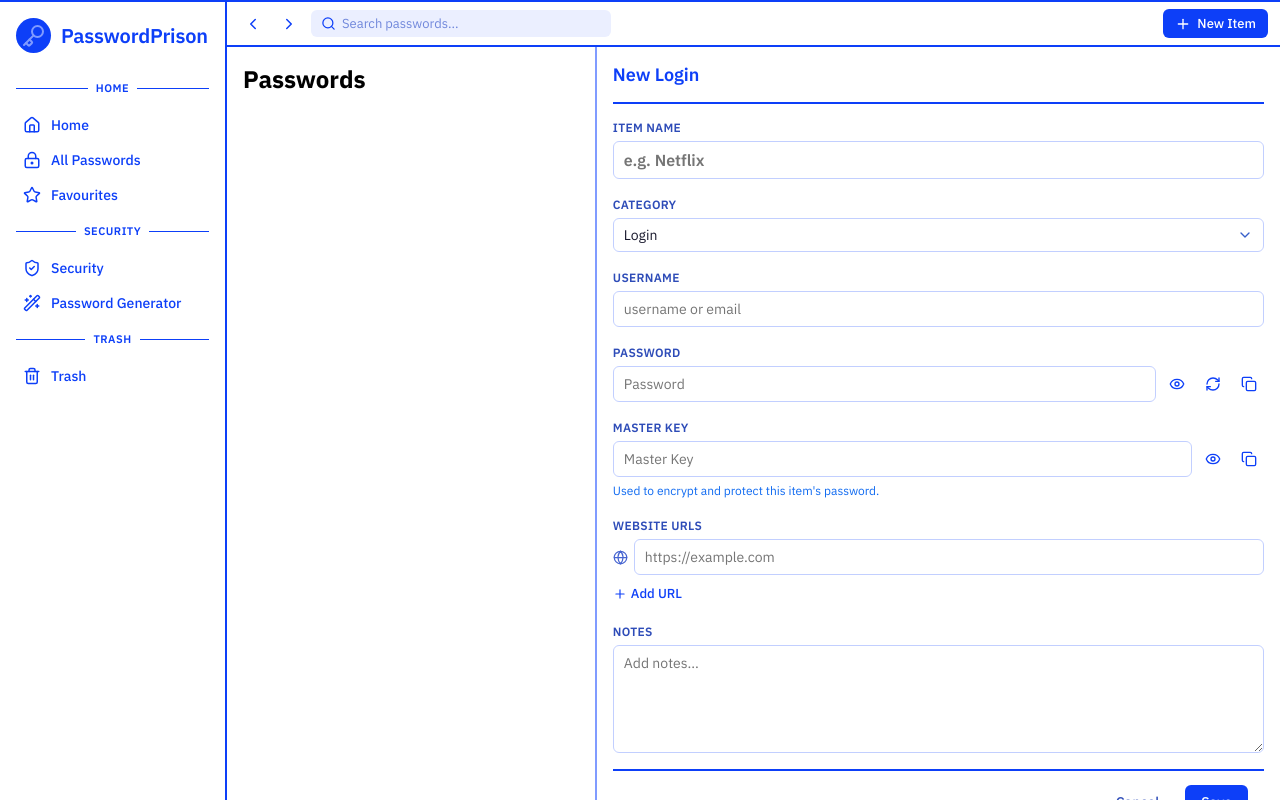
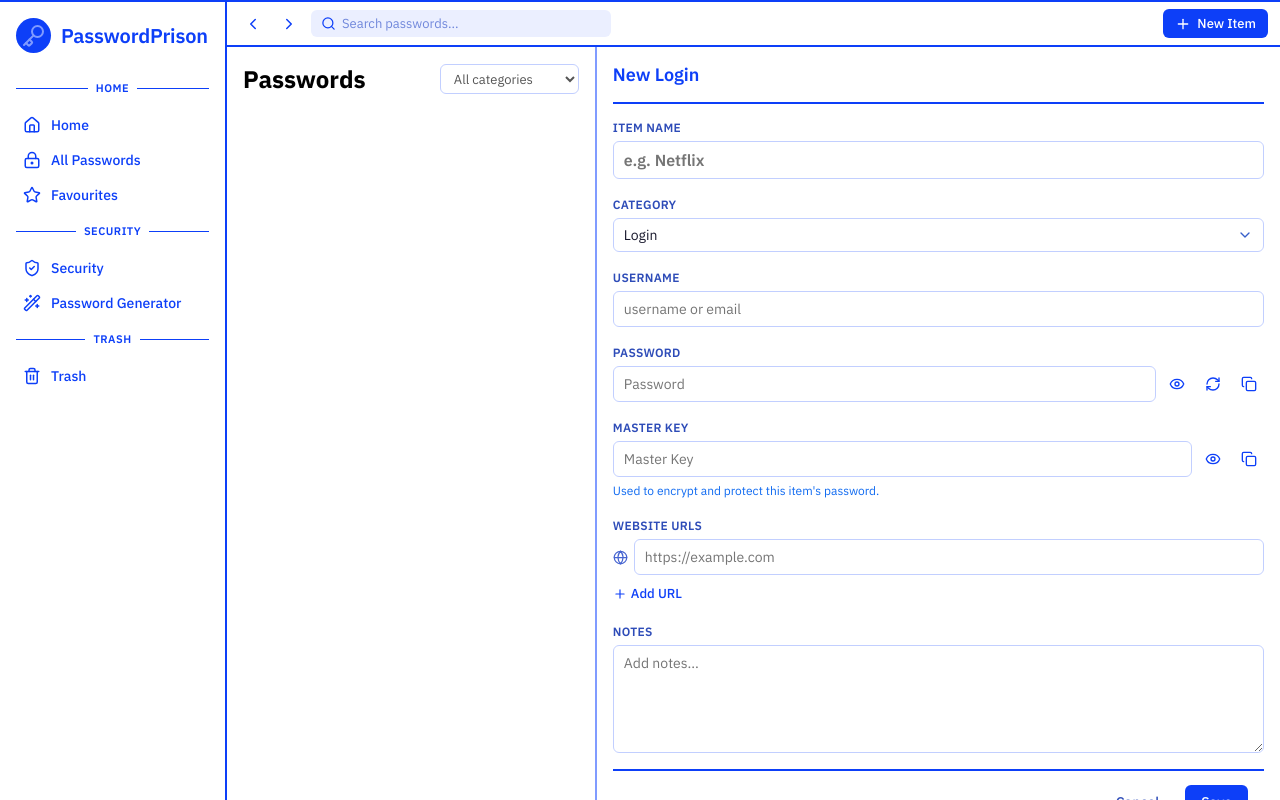
Before and after one commit to johnathantam/PasswordPrison, a React (Vite) app: page / in a window 1280 px wide. Built offline with nearby package versions, Linux system fonts and the light colour scheme.

Commit message:
Added category filtering

```diff
--- a/src/components/ItemsPage/ItemsPage.css
+++ b/src/components/ItemsPage/ItemsPage.css
@@ -40,6 +40,7 @@
     color: hsl(227, 94%, 51%);
     flex-shrink: 0;
 }
+
 .header-nav-btn:hover {
     background-color: hsl(227, 100%, 90%);
 }
@@ -68,6 +69,7 @@
     color: hsl(227, 94%, 51%);
     width: 100%;
 }
+
 .header-search-input::placeholder {
     color: hsl(227, 60%, 65%);
 }
@@ -86,6 +88,7 @@
     cursor: pointer;
     flex-shrink: 0;
 }
+
 .header-new-item-btn:hover {
     background-color: hsl(227, 94%, 42%);
 }
@@ -114,3 +117,39 @@
 .all-items-page-resize-handle:hover {
     background: hsl(227, 94%, 51%);
 }
+
+/* Item Listings Header */
+
+.item-listings-header {
+    display: flex;
+    align-items: center;
+    justify-content: space-between;
+    gap: 12px;
+    margin-bottom: 12px;
+}
+
+.item-listings-header h2 {
+    margin: 0;
+}
+
+/* Category Filter */
+
+.item-category-filter {
+    height: 30px;
+    padding: 0 28px 0 9px;
+    border: 1px solid hsl(227, 100%, 88%);
+    border-radius: 6px;
+    background-color: white;
+    color: #555;
+    font-size: 13px;
+    cursor: pointer;
+    outline: none;
+}
+
+.item-category-filter:hover {
+    border-color: hsl(227, 100%, 78%);
+}
+
+.item-category-filter:focus {
+    border-color: hsl(227, 94%, 51%);
+}
--- a/src/components/ItemsPage/ItemsPage.tsx
+++ b/src/components/ItemsPage/ItemsPage.tsx
@@ -10,6 +10,7 @@ import { invoke } from "@tauri-apps/api/core";
 import { VaultItem } from "../../types/vaultItem";
 import { ItemView } from "./ItemView/ItemView";
 import "./ItemsPage.css";
+import { VaultItemCategory } from "../../enums/vaultItemCategory";
 
 enum ActiveActionItemView {
     NewItemView,
@@ -24,17 +25,21 @@ function ItemsPage() {
     const [activeActionItemView, setActiveActionItemView] = useState<ActiveActionItemView>(ActiveActionItemView.NewItemView);
 
     const [searchItemsQuery, setSearchItemsQuery] = useState("");
+    const [selectedCategory, setSelectedCategory] = useState<VaultItemCategory | "all">("all");
     const searchedItems: EncryptedVaultItem[] = vaultItems.filter((item) => {
         const query = searchItemsQuery.trim().toLowerCase();
-        if (!query) {
-            return true;
-        }
 
-        return (
+        const matchesSearch =
+            !query ||
             item.name.toLowerCase().includes(query) ||
             item.username.toLowerCase().includes(query) ||
-            item.urls.some((url) => url.toLowerCase().includes(query))
-        );
+            item.urls.some((url) => url.toLowerCase().includes(query));
+
+        const matchesCategory =
+            selectedCategory === "all" ||
+            item.category === selectedCategory;
+
+        return matchesSearch && matchesCategory;
     });
 
     const switchActiveActionItemView = (newActiveActionItemView: ActiveActionItemView) => {
@@ -175,7 +180,27 @@ function ItemsPage() {
                 <Group orientation="horizontal">
                     <Panel defaultSize={35} minSize={20}>
                         <div className="all-items-page-panel">
-                            <h2>Passwords</h2>
+                            <div className="item-listings-header">
+                                <h2>Passwords</h2>
+
+                                <select
+                                    className="item-category-filter"
+                                    value={selectedCategory}
+                                    onChange={(e) =>
+                                        setSelectedCategory(
+                                            e.target.value as VaultItemCategory | "all"
+                                        )
+                                    }
+                                >
+                                    <option value="all">All categories</option>
+
+                                    {Object.values(VaultItemCategory).map((category) => (
+                                        <option key={category} value={category}>
+                                            {category.charAt(0).toUpperCase() + category.slice(1)}
+                                        </option>
+                                    ))}
+                                </select>
+                            </div>
 
                             <div className="item-listings">
                                 {searchedItems.map((item) => (
--- a/src/components/ItemsPage/NewItemView/NewItemView.tsx
+++ b/src/components/ItemsPage/NewItemView/NewItemView.tsx
@@ -85,12 +85,12 @@ function NewItemView({ onCancel, onConfirm }: NewItemViewProps) {
                         onChange={(e) => setCategory(e.target.value as VaultItemCategory)}
                         className="category-select"
                     >
-                        <option className="category-select-option" value={VaultItemCategory.Login}>Login</option>
-                        <option className="category-select-option" value={VaultItemCategory.Finance}>Finance</option>
-                        <option className="category-select-option" value={VaultItemCategory.Social}>Social</option>
-                        <option className="category-select-option" value={VaultItemCategory.Work}>Work</option>
-                        <option className="category-select-option" value={VaultItemCategory.Shopping}>Shopping</option>
-                        <option className="category-select-option" value={VaultItemCategory.Other}>Other</option>
+
+                        {Object.values(VaultItemCategory).map((category) => (
+                            <option key={category} value={category} className="category-select-option">
+                                {category.charAt(0).toUpperCase() + category.slice(1)}
+                            </option>
+                        ))}
                     </select>
                 </div>
 
```
